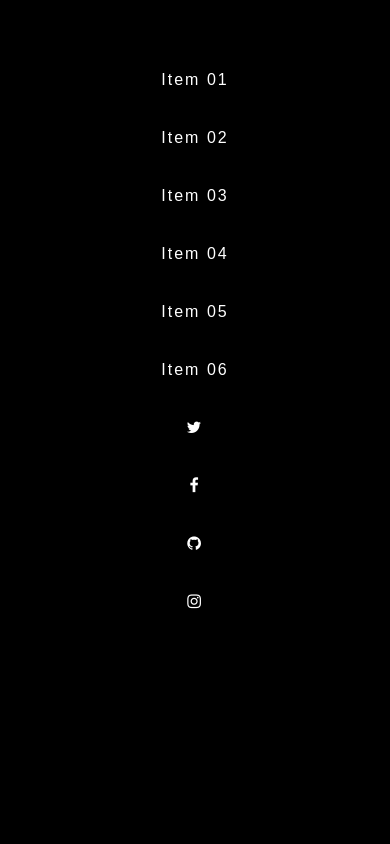
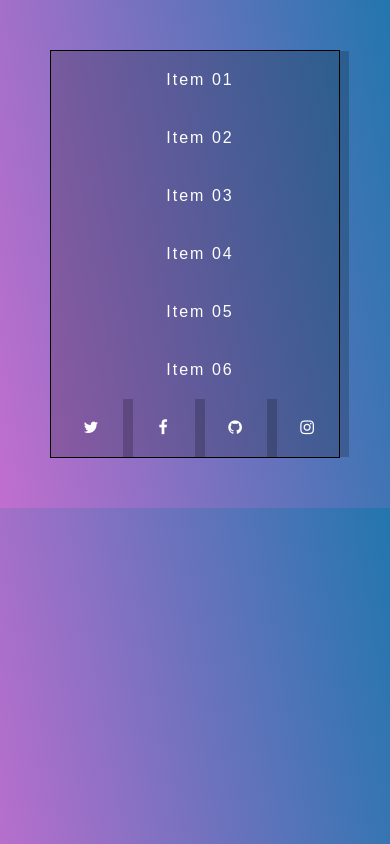
Before and after one commit to damien-rembert/CN-w2, a plain HTML site: page mc-2-5-cssflexbox-navbar-files/index.html in a window 390 px wide. Drawn offline with Linux system fonts and the light colour scheme.

Commit message:
navbar challenge done

```diff
--- a/mc-2-5-cssflexbox-navbar-files/index.html
+++ b/mc-2-5-cssflexbox-navbar-files/index.html
@@ -4,7 +4,7 @@
   <meta charset="UTF-8">
   <title>FlexBox Nav</title>
   <link rel="stylesheet" href="https://maxcdn.bootstrapcdn.com/font-awesome/4.3.0/css/font-awesome.min.css">
-  <link rel="stylesheet" href="style.css">
+  <link rel="stylesheet" href="style.original.css">
 </head>
 <body>
   <div class="wrapper">
--- a/mc-2-5-cssflexbox-navbar-files/style.css
+++ b/mc-2-5-cssflexbox-navbar-files/style.css
@@ -7,6 +7,7 @@ html {
 *:before,
 *:after {
   box-sizing: inherit;
+  flex-grow: 1;
 }
 
 body {
@@ -44,19 +45,56 @@ a:hover {
   list-style: none;
   margin: 0;
   padding: 0;
+  /* min-width: 16%; */
+  display: flex;
+  /* min-height: 1vh; */
+  flex-wrap: wrap;
+  /* flex-direction: row; */
 }
 
+
+/* half screen */
 @media all and (max-width: 1000px) {
 
-  * {
-    background-color: black;
+
+  .flex-nav ul li {
+    width: 50%;
+  }
+
+
+
+
+  .social {
+    /* background-color: black; */
+    /* this is just width in the correction, why? */
+    max-width: 25%;
+
+
+
   }
 
 }
 
+/* as small as possible */
 @media all and (max-width: 500px) {
-  * {
-    background-color: black;
+  /* * {
+  } */
+
+  .flex-nav ul li {
+    width: 1000%;
   }
 
+
+
+
+  .social {
+    /* background-color: pink; */
+    /* this is just width in the correction, why? */
+    max-width: 25%;
+
+
+
+  }
+
+
 }
--- a/mc-2-5-cssflexbox-navbar-files/style.original.css
+++ b/mc-2-5-cssflexbox-navbar-files/style.original.css
@@ -1,5 +1,5 @@
 /* Some CSS Setup - nothing to do with flexbox */
-html {
+/* html {
   box-sizing: border-box;
 }
 
@@ -50,11 +50,11 @@ a:hover {
 }
 
 @media all and (max-width: 500px) {
-}
+} */
 
 /*
 /* Some CSS Setup - nothing to do with flexbox */
-/* html {
+html {
   box-sizing: border-box;
 }
 
@@ -95,7 +95,7 @@ a:hover {
 }
 
 /* Flex Container */
-/* .flex-nav ul {
+.flex-nav ul {
   border: 1px solid black;
   list-style: none;
   margin: 0;
@@ -125,4 +125,4 @@ a:hover {
   .flex-nav .social {
     width: 25%;
   }
-/* } */
+ }
```
